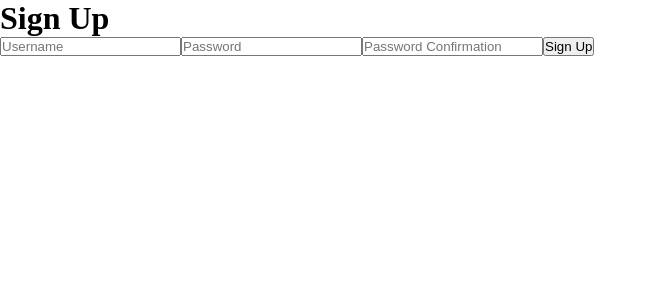
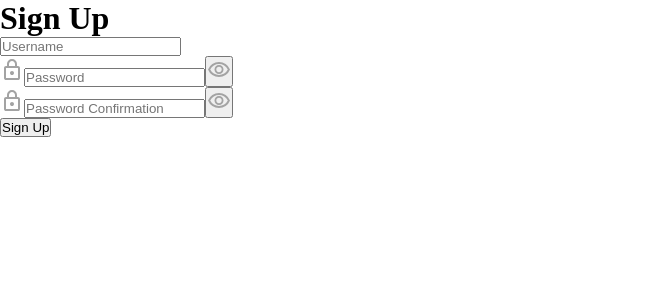
Before and after one commit to hzokbe/jikan, a Vue app: page /sign-up in a window 1280 px wide. Shown: the top 300 px of the page, without its empty margins (0-657 px from the left). Built offline with nearby package versions, Linux system fonts and the light colour scheme.

Commit message:
feat(views): replace inputs

```diff
--- a/src/views/SignUpView.vue
+++ b/src/views/SignUpView.vue
@@ -1,5 +1,7 @@
 <script setup lang="ts">
 import { ref } from 'vue';
+
+import PasswordInput from '@/components/PasswordInput.vue';
 
 const username = ref('');
 
@@ -25,14 +27,9 @@ const submit = async () => {
     <form @submit.prevent="submit">
       <input type="text" placeholder="Username" required v-model="username" />
 
-      <input type="password" placeholder="Password" required v-model="password" />
+      <PasswordInput placeholder="Password" v-model="password" />
 
-      <input
-        type="password"
-        placeholder="Password Confirmation"
-        required
-        v-model="passwordConfirmation"
-      />
+      <PasswordInput placeholder="Password Confirmation" v-model="passwordConfirmation" />
 
       <button type="submit">Sign Up</button>
     </form>
```
